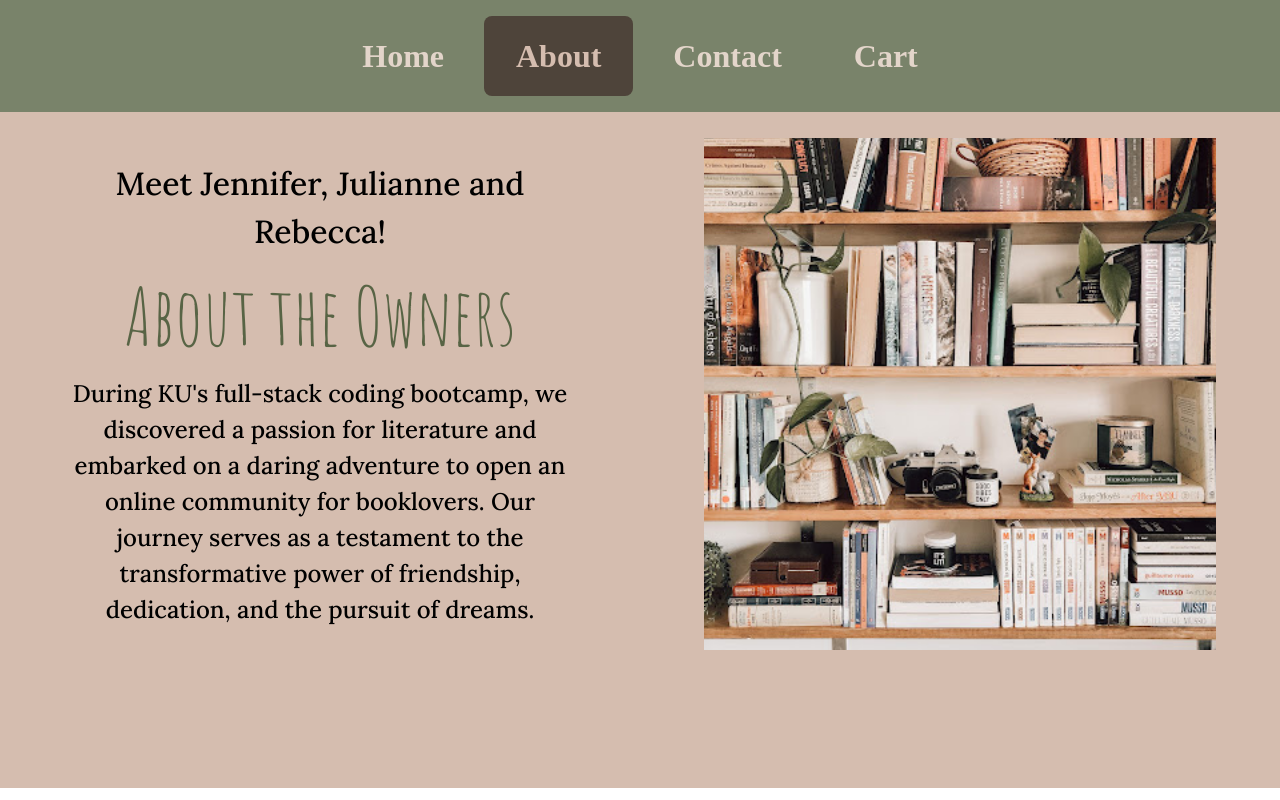
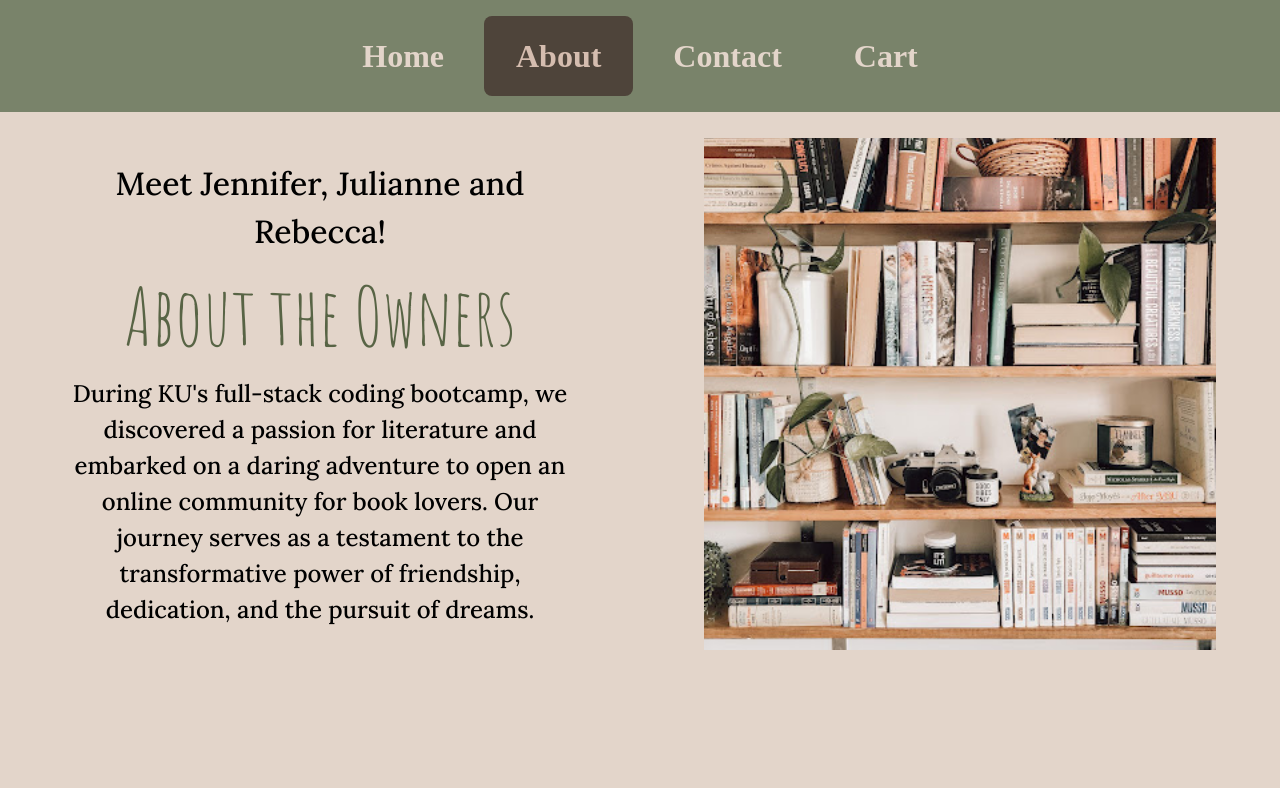
Before and after one commit to jengle-dev/JJR-Bookstore, a React (Create React App) app in the folder client/: page /about in a window 1280 px wide. Built offline with nearby package versions, Linux system fonts and the light colour scheme.

Commit message:
minor color edit

```diff
--- a/client/src/pages/About.js
+++ b/client/src/pages/About.js
@@ -5,7 +5,7 @@ import AboutImg from '../assets/images/about-us-img.png';
 
 const AboutPageStyles = styled.div`
   padding: 8rem 0 8rem 0;
-  background-color: var(--taupeToad);
+  background-color: var(--ecruPrincess);
   .top-section {
     display: flex;
     align-items: center;
@@ -68,7 +68,7 @@ export default function About() {
               <h2 className="about__heading">About the Owners</h2>
               <div className="about__info">
                 <Text fontSize='2xl'>
-                During KU's full-stack coding bootcamp, we discovered a passion for literature and embarked on a daring adventure to open an online community for booklovers. Our journey serves as a testament to the transformative power of friendship, dedication, and the pursuit of dreams.
+                During KU's full-stack coding bootcamp, we discovered a passion for literature and embarked on a daring adventure to open an online community for book lovers. Our journey serves as a testament to the transformative power of friendship, dedication, and the pursuit of dreams.
                 </Text>
               </div>
             </div>
```
